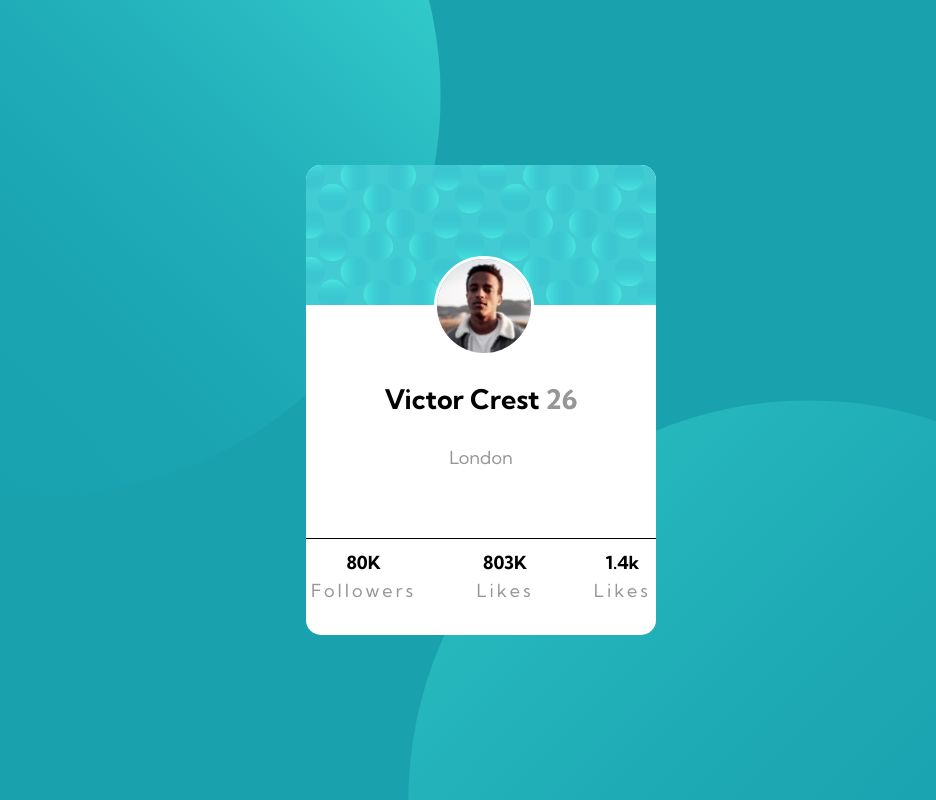
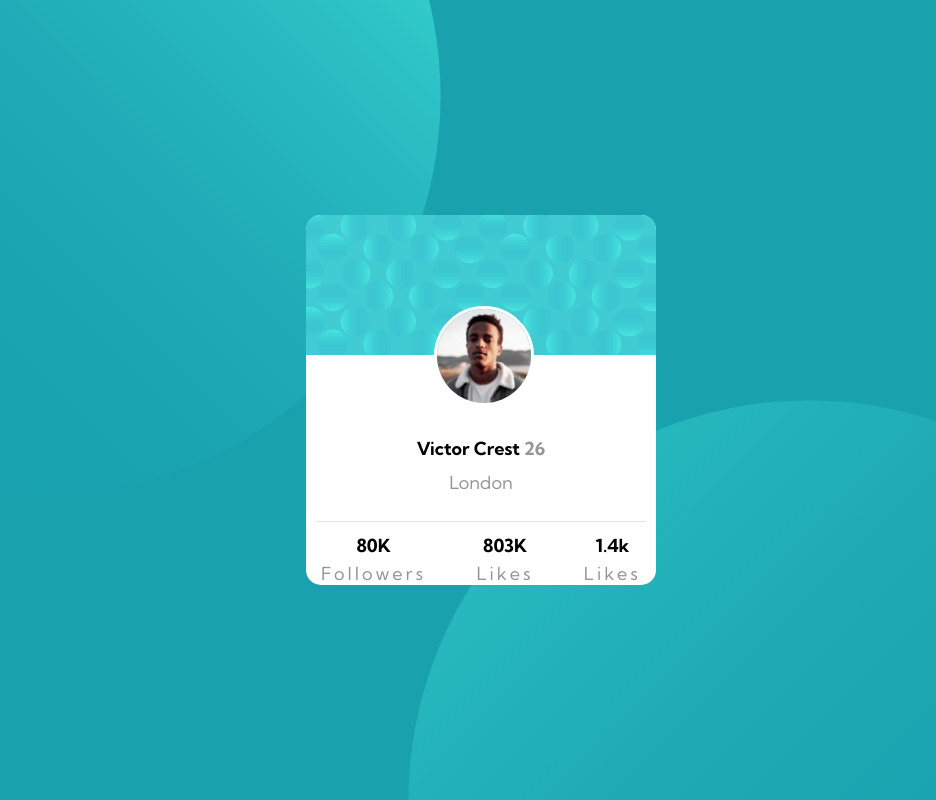
Before and after one commit to Venkatraamankrvr/VenkatraamanTrainingtasks, a plain HTML site: page task01/index.html in a window 1280 px wide. Shown: the whole page, without its empty margins (159-1095 px from the left). Drawn offline with Linux system fonts and the light colour scheme.

Commit message:
task 1 and task 5 changes

```diff
--- a/task01/index.html
+++ b/task01/index.html
@@ -35,8 +35,8 @@
           />
         </div>
         <div class="lower-container">
-          <div class="Name">
-            <h2>Victor Crest <span class="age">26</span></h2>
+          <div class="name">
+            <h4>Victor Crest <span class="age">26</span></h4>
           </div>
           <div class="city">London</div>
 
--- a/task01/style.css
+++ b/task01/style.css
@@ -20,6 +20,7 @@ body {
 }
 .container {
   width: 350px;
+  height: 370px;
   background-color: white;
   text-align: center;
   border-radius: 15px;
@@ -38,6 +39,9 @@ body {
   margin: -40px auto -60px auto;
   border: solid white;
 }
+.name {
+  margin-top: 20px;
+}
 .lower-container {
   margin-top: 70px;
   height: 250px;
@@ -49,8 +53,8 @@ body {
   color: hsl(0, 0%, 59%);
 }
 .city {
-  padding-top: 30px;
-  padding-bottom: 60px;
+  padding-top: 5px;
+  padding-bottom: 8px;
 }
 .text {
   letter-spacing: 3px;
@@ -63,11 +67,13 @@ body {
   display: flex;
   justify-content: space-between;
   align-items: center;
-  border-top: black solid 1px;
+  text-align: center;
+  border-top: hsla(0, 9%, 87%, 0.74) solid 1px;
   margin-top: 5px;
   padding-top: 10px;
   padding-right: 5px;
   padding-left: 5px;
+  margin: 15px 10px;
 }
 .backgroundimage .C1,
 .backgroundimage .C2 {
--- a/task05/style.css
+++ b/task05/style.css
@@ -5,8 +5,7 @@
 }
 .fullbody {
   background-image: url(images/bg-intro-desktop.png);
-  z-index: 0;
-  height: 100vh;
+  height: 820px;
   background-color: hsl(0, 100%, 74%);
   font-family: "Poppins", sans-serif;
 }
@@ -17,7 +16,7 @@
   justify-content: center;
   align-items: center;
   margin-left: 100px;
-  padding-top: 300px;
+  padding-top: 190px;
   font-family: "Poppins", sans-serif;
 }
 .leftcontainer {
@@ -27,6 +26,7 @@
 }
 .heading {
   font-size: 50px;
+  line-height: 3rem;
 }
 .content {
   margin-top: 30px;
```
